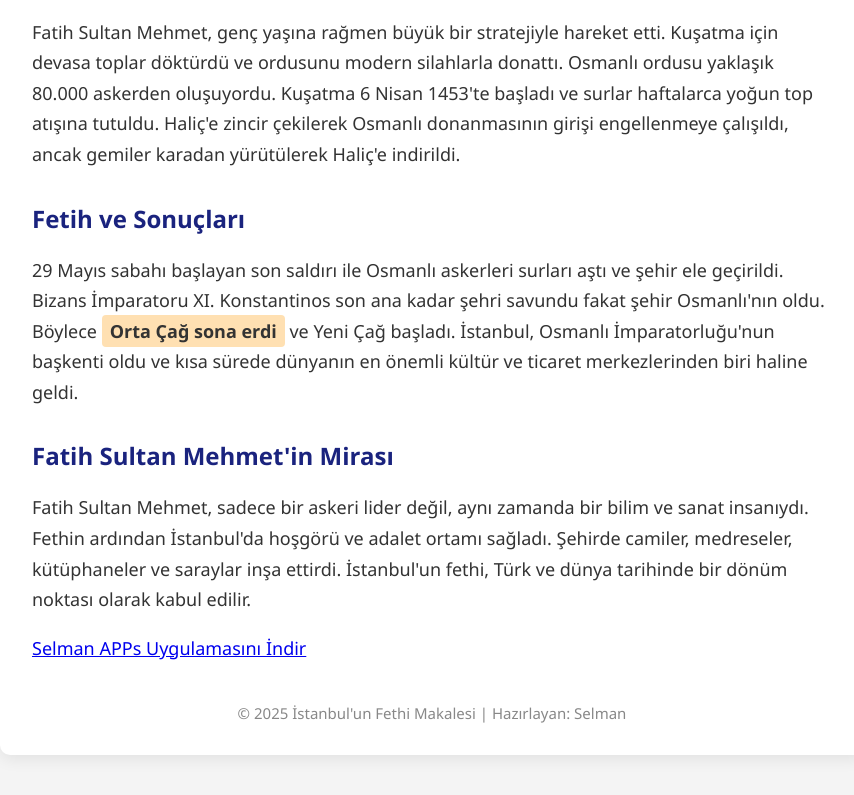
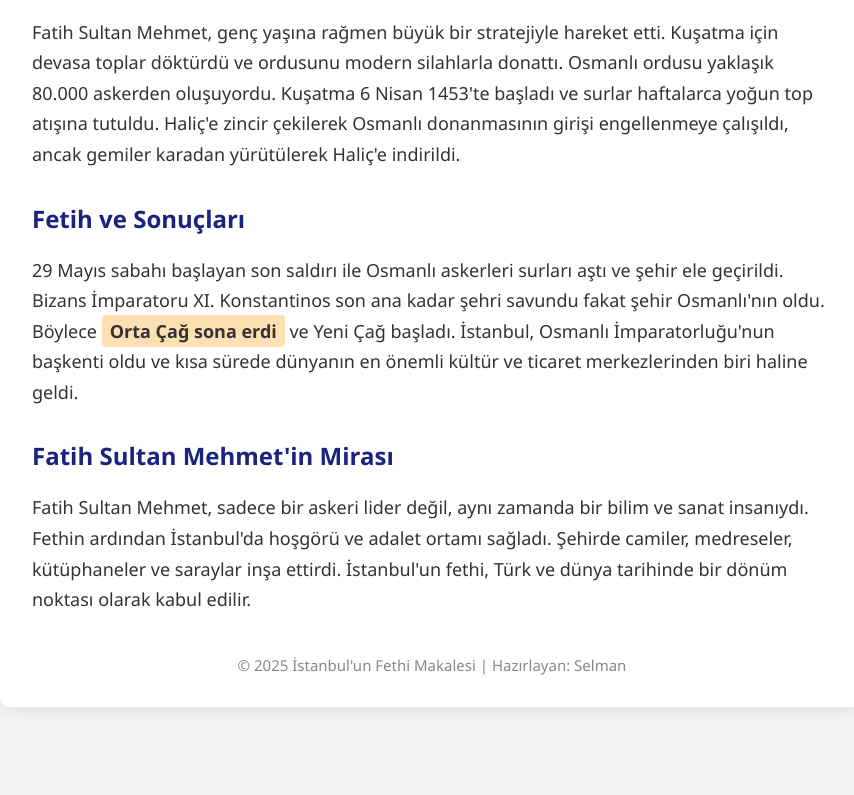
Before and after one commit to selejder/fatihsultan.github.io, a plain HTML site: page index.html in a window 1280 px wide. Shown: the part 1146-1941 px from the top of the page, without its empty margins (208-1062 px from the left). After the commit the page ends 1893 px from the top, so only its background shows below. Drawn offline with Linux system fonts and the light colour scheme.

Commit message:
index.html

```diff
--- a/index.html
+++ b/index.html
@@ -81,10 +81,8 @@
         <p>
             Fatih Sultan Mehmet, sadece bir askeri lider değil, aynı zamanda bir bilim ve sanat insanıydı. Fethin ardından İstanbul'da hoşgörü ve adalet ortamı sağladı. Şehirde camiler, medreseler, kütüphaneler ve saraylar inşa ettirdi. İstanbul'un fethi, Türk ve dünya tarihinde bir dönüm noktası olarak kabul edilir.
         </p>
-        <p>
-            <a href="SelmanAPPs/setup.exe" download>Selman APPs Uygulamasını İndir</a>
-        </p>
         <footer>
             &copy; 2025 İstanbul'un Fethi Makalesi | Hazırlayan: Selman
         </footer>
+
     </div>
```
